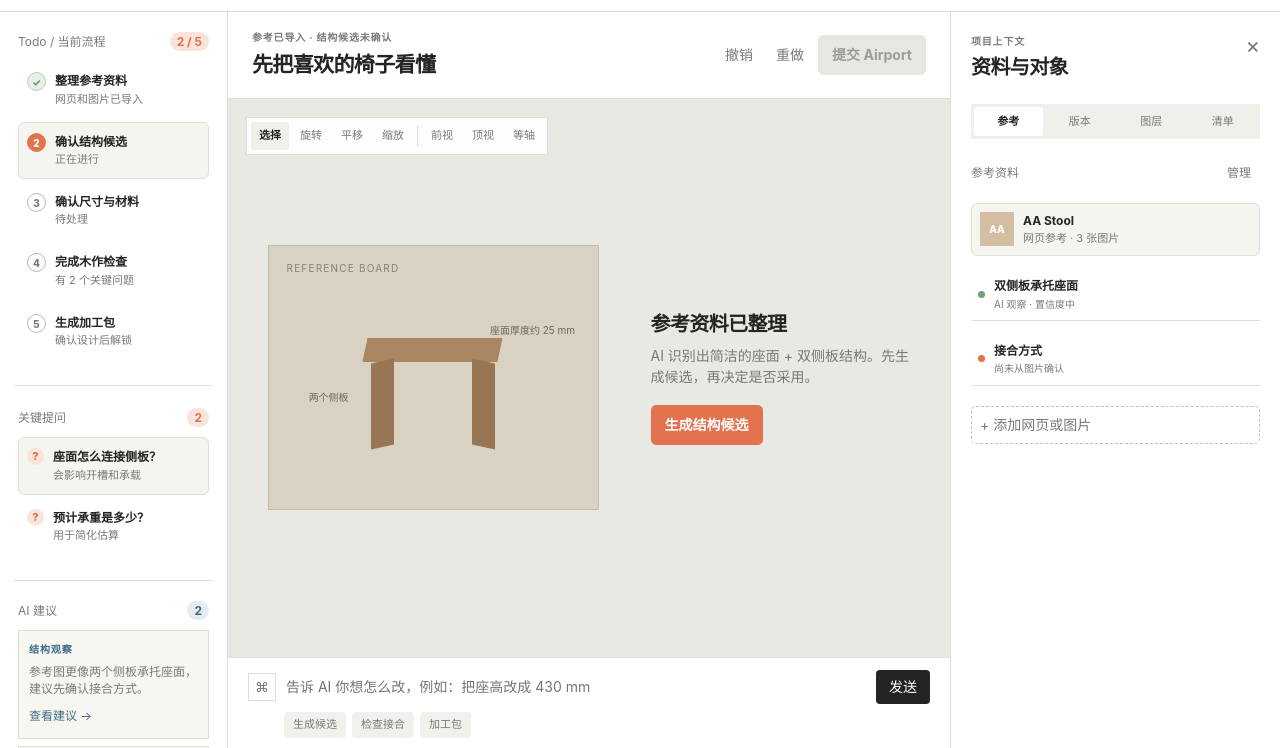
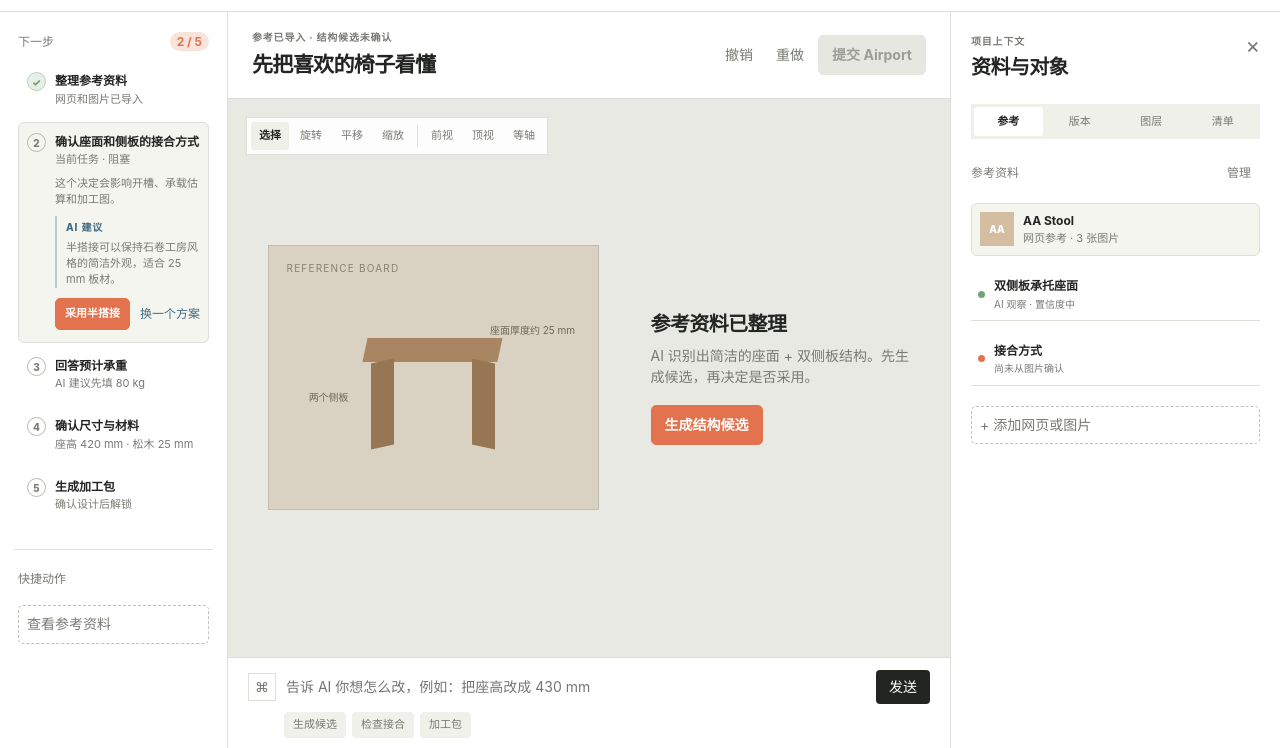
Before and after one commit to PseudoPau/create-junior, a plain HTML site: page prototype/index.html in a window 1280 px wide. Shown: the part 52-800 px from the top of the page. Drawn offline with Linux system fonts and the light colour scheme.

Commit message:
refactor: merge questions and ai into task queue

```diff
--- a/prototype/app.js
+++ b/prototype/app.js
@@ -4,26 +4,25 @@ const toast = (message) => { const el = $('toast'); el.textContent = message; el
 const renderRightTab = (tab) => { document.querySelectorAll('.right-tab').forEach((button) => button.classList.toggle('active', button.dataset.rightTab === tab)); document.querySelectorAll('.right-context').forEach((panel) => panel.classList.toggle('hidden', panel.dataset.rightContent !== tab)); };
 const setRightTab = (tab) => { state.rightTab = tab; history.pushState({ tab }, '', `#${tab}`); renderRightTab(tab); };
 const renderStage = () => { $('reference-state').classList.toggle('hidden', state.stage !== 'reference'); $('model-state').classList.toggle('hidden', state.stage !== 'model'); $('airport-state').classList.toggle('hidden', state.stage !== 'airport'); $('stage-eyebrow').textContent = state.stage === 'reference' ? '参考已导入 · 结构候选未确认' : state.stage === 'model' ? (state.confirmed ? '设计已确认 · 可生成加工包' : '结构候选 · v3 draft') : 'Airport 预览 · v3'; $('stage-title').textContent = state.stage === 'reference' ? '先把喜欢的椅子看懂' : state.stage === 'model' ? '围绕模型继续设计' : '模型已进入 Airport'; $('commit-button').classList.toggle('locked', !state.confirmed || state.stage === 'airport'); $('commit-button').textContent = state.stage === 'airport' ? '已提交' : '提交 Airport'; $('save-state').textContent = state.confirmed ? '已保存 · v4' : '已保存 · v3'; };
-const renderIssues = () => { document.querySelectorAll('.question').forEach((el) => el.classList.toggle('selected', el.dataset.issue === state.selectedIssue)); };
-const render = () => { renderStage(); renderIssues(); renderRightTab(state.rightTab); };
+const renderTasks = () => { document.querySelectorAll('.task-card').forEach((el) => el.classList.toggle('current', el.dataset.task === 'joint' && state.selectedIssue === 'joint')); };
+const render = () => { renderStage(); renderTasks(); renderRightTab(state.rightTab); };
 document.querySelectorAll('.right-tab').forEach((button) => button.addEventListener('click', () => setRightTab(button.dataset.rightTab)));
 document.querySelectorAll('[data-panel]').forEach((el) => el.addEventListener('click', () => setRightTab(el.dataset.panel === 'design' ? 'layers' : el.dataset.panel)));
-document.querySelectorAll('.question').forEach((el) => el.addEventListener('click', () => { state.selectedIssue = el.dataset.issue; renderIssues(); toast(el.querySelector('strong').textContent); }));
-document.querySelectorAll('.todo').forEach((el) => el.addEventListener('click', () => { toast(`当前步骤：${el.querySelector('strong').textContent}`); }));
+document.querySelectorAll('.task-card[data-task]').forEach((el) => el.addEventListener('click', (event) => { if (event.target.closest('button')) return; state.selectedIssue = el.dataset.task === 'joint' ? 'joint' : ''; document.querySelectorAll('.task-card').forEach((task) => task.classList.remove('expanded')); el.classList.add('expanded'); renderTasks(); toast(el.querySelector('strong').textContent); }));
 document.querySelectorAll('[data-action="generate"]').forEach((el) => el.addEventListener('click', () => { state.stage = 'model'; render(); toast('已生成结构候选，等待确认'); }));
 document.querySelectorAll('[data-action="confirm"]').forEach((el) => el.addEventListener('click', () => { state.confirmed = true; render(); toast('设计已确认，加工包已解锁'); }));
-document.querySelectorAll('[data-action="apply-joint"]').forEach((el) => el.addEventListener('click', () => { document.querySelector('[data-issue="joint"] strong').textContent = '接合方式已确认'; document.querySelector('[data-issue="joint"] small').textContent = '半搭接 · 已应用'; document.querySelector('[data-issue="joint"]').classList.remove('blocker'); document.querySelector('[data-issue="joint"]').classList.add('notice'); toast('已应用半搭接，承载估算仍待确认'); }));
+document.querySelectorAll('[data-action="apply-joint"]').forEach((el) => el.addEventListener('click', () => { const task = document.querySelector('[data-task="joint"]'); task.querySelector('.task-summary strong').textContent = '接合方式已确认'; task.querySelector('.task-summary small').textContent = '已完成 · 半搭接'; state.selectedIssue = ''; task.classList.remove('current'); task.classList.remove('expanded'); toast('已应用半搭接，下一项任务已准备好'); }));
 document.querySelectorAll('[data-action="select-joint"]').forEach((el) => el.addEventListener('click', () => toast('原型中保留接合候选选择位置')));
 document.querySelectorAll('[data-action="commit"]').forEach((el) => el.addEventListener('click', () => { if (!state.confirmed) { toast('请先确认设计'); return; } state.stage = 'airport'; render(); toast('已提交 Airport 预览'); }));
 document.querySelectorAll('[data-action="back-model"]').forEach((el) => el.addEventListener('click', () => { state.stage = 'model'; render(); }));
 document.querySelectorAll('[data-action="close-panel"]').forEach((el) => el.addEventListener('click', () => { document.querySelector('.right-panel').classList.toggle('closed'); }));
 document.querySelectorAll('[data-action="export"], [data-action="focus-package"]').forEach((el) => el.addEventListener('click', () => { setRightTab('lists'); toast(state.confirmed ? '加工包已准备好下载' : '确认设计后才能导出加工包'); }));
 document.querySelectorAll('[data-action="focus-reference"]').forEach((el) => el.addEventListener('click', () => setRightTab('reference')));
-document.querySelectorAll('[data-action="focus-joint"]').forEach((el) => el.addEventListener('click', () => { state.selectedIssue = 'joint'; renderIssues(); toast('已定位到关键提问：座面怎么连接侧板？'); }));
+document.querySelectorAll('[data-action="focus-joint"]').forEach((el) => el.addEventListener('click', () => { state.selectedIssue = 'joint'; renderTasks(); toast('已定位到当前任务'); }));
 document.querySelectorAll('.viewport-tool').forEach((el) => el.addEventListener('click', () => { document.querySelectorAll('.viewport-tool').forEach((tool) => tool.classList.remove('active')); el.classList.add('active'); toast(`视口工具：${el.textContent}`); }));
 document.querySelectorAll('[data-view]').forEach((el) => el.addEventListener('click', () => toast(`切换视图：${el.textContent}`)));
 document.querySelectorAll('[data-command]').forEach((el) => el.addEventListener('click', () => { $('command-input').value = el.dataset.command; $('command-input').focus(); }));
 $('command-input').addEventListener('keydown', (event) => { if (event.key === 'Enter') document.querySelector('[data-action="command"]').click(); });
-document.querySelector('[data-action="command"]').addEventListener('click', () => { const value = $('command-input').value.trim(); if (!value) return; state.history.push(value); $('command-input').value = ''; toast(`AI 已收到：“${value}”`); state.selectedIssue = 'joint'; renderIssues(); });
+document.querySelector('[data-action="command"]').addEventListener('click', () => { const value = $('command-input').value.trim(); if (!value) return; state.history.push(value); $('command-input').value = ''; toast(`AI 已收到：“${value}”`); state.selectedIssue = 'joint'; renderTasks(); });
 window.addEventListener('popstate', (event) => { state.rightTab = event.state?.tab || 'reference'; render(); });
 render();
--- a/prototype/index.html
+++ b/prototype/index.html
@@ -15,23 +15,16 @@
 
   <main class="workspace">
     <aside class="left-rail">
-      <section class="rail-section todo-section">
-        <div class="section-title"><span>Todo / 当前流程</span><span class="count">2 / 5</span></div>
-        <button class="todo done" data-step="reference"><span class="todo-mark">✓</span><span><strong>整理参考资料</strong><small>网页和图片已导入</small></span></button>
-        <button class="todo current selected" data-step="structure"><span class="todo-mark">2</span><span><strong>确认结构候选</strong><small>正在进行</small></span></button>
-        <button class="todo" data-step="dimensions"><span class="todo-mark">3</span><span><strong>确认尺寸与材料</strong><small>待处理</small></span></button>
-        <button class="todo" data-step="validation"><span class="todo-mark">4</span><span><strong>完成木作检查</strong><small>有 2 个关键问题</small></span></button>
-        <button class="todo" data-step="fabrication"><span class="todo-mark">5</span><span><strong>生成加工包</strong><small>确认设计后解锁</small></span></button>
-      </section>
-      <section class="rail-section question-section">
-        <div class="section-title"><span>关键提问</span><span class="count">2</span></div>
-        <button class="question blocker selected" data-issue="joint"><span class="issue-mark">?</span><span><strong>座面怎么连接侧板？</strong><small>会影响开槽和承载</small></span></button>
-        <button class="question blocker" data-issue="load"><span class="issue-mark">?</span><span><strong>预计承重是多少？</strong><small>用于简化估算</small></span></button>
-      </section>
-      <section class="rail-section ai-section">
-        <div class="section-title"><span>AI 建议</span><span class="count ai-count">2</span></div>
-        <div class="left-ai-card"><div class="card-type ai-type">结构观察</div><p>参考图更像两个侧板承托座面，建议先确认接合方式。</p><button class="text-button" data-action="focus-joint">查看建议 →</button></div>
-        <div class="left-ai-card"><div class="card-type ai-type">下一步</div><p>确认设计后可以生成加工包。</p><button class="text-button" data-action="focus-package">查看加工包 →</button></div>
+      <section class="rail-section task-section">
+        <div class="section-title"><span>下一步</span><span class="count">2 / 5</span></div>
+        <button class="task-card done" data-task="reference"><span class="todo-mark">✓</span><span><strong>整理参考资料</strong><small>网页和图片已导入</small></span></button>
+        <div class="task-card current expanded" data-task="joint">
+          <div class="task-summary"><span class="todo-mark">2</span><span><strong>确认座面和侧板的接合方式</strong><small>当前任务 · 阻塞</small></span></div>
+          <div class="task-detail"><p>这个决定会影响开槽、承载估算和加工图。</p><div class="task-ai"><span class="card-type ai-type">AI 建议</span><p>半搭接可以保持石卷工房风格的简洁外观，适合 25 mm 板材。</p></div><div class="task-actions"><button class="primary-button" data-action="apply-joint">采用半搭接</button><button class="text-button" data-action="ask-joint">换一个方案</button></div></div>
+        </div>
+        <button class="task-card" data-task="load"><span class="todo-mark">3</span><span><strong>回答预计承重</strong><small>AI 建议先填 80 kg</small></span></button>
+        <button class="task-card" data-task="dimensions"><span class="todo-mark">4</span><span><strong>确认尺寸与材料</strong><small>座高 420 mm · 松木 25 mm</small></span></button>
+        <button class="task-card" data-task="fabrication"><span class="todo-mark">5</span><span><strong>生成加工包</strong><small>确认设计后解锁</small></span></button>
       </section>
       <section class="rail-section">
         <div class="section-title"><span>快捷动作</span></div>
--- a/prototype/style.css
+++ b/prototype/style.css
@@ -42,5 +42,11 @@ button, input { font:inherit; } button { cursor:pointer; }
 .todo-mark { width:19px; height:19px; border:1px solid #b6bab0; color:var(--muted); border-radius:50%; text-align:center; line-height:18px; font-size:10px; font-weight:800; flex:0 0 auto; }
 .todo.done .todo-mark { background:#e7f0e7; color:#6e9874; border-color:#b7d0ba; } .todo.current .todo-mark { background:var(--accent); color:white; border-color:var(--accent); }
 .question-section { padding-top:2px; } .question .issue-mark { background:var(--accent-soft); color:var(--accent); }
+.task-card { width:100%; display:flex; gap:9px; align-items:flex-start; text-align:left; padding:10px 8px; margin:3px 0; border:1px solid transparent; background:transparent; color:var(--ink); border-radius:6px; }
+.task-card:hover,.task-card.current { background:#f5f5ef; border-color:var(--line); }
+.task-card strong { display:block; font-size:12px; font-weight:650; } .task-card small { display:block; color:var(--muted); font-size:11px; margin-top:2px; }
+.task-card.done .todo-mark { background:#e7f0e7; color:#6e9874; border-color:#b7d0ba; } .task-card.current > .todo-mark { background:var(--accent); color:white; border-color:var(--accent); }
+.task-card.expanded { display:block; padding:10px 8px 12px; } .task-summary { display:flex; gap:9px; align-items:flex-start; }
+.task-detail { padding-left:28px; } .task-detail > p { color:var(--muted); font-size:11px; margin:8px 0; } .task-ai { border-left:2px solid #b7cbd3; padding-left:9px; margin:8px 0 10px; } .task-ai p { color:var(--muted); font-size:11px; margin:4px 0; } .task-actions { display:flex; align-items:center; gap:10px; } .task-actions .primary-button { padding:7px 9px; font-size:11px; }
 .viewport-tools { position:absolute; left:18px; top:18px; display:flex; gap:3px; padding:4px; background:rgba(255,255,255,.92); border:1px solid var(--line); z-index:2; }
 .viewport-tool { border:0; background:transparent; color:var(--muted); padding:6px 8px; font-size:11px; border-radius:3px; } .viewport-tool:hover,.viewport-tool.active { background:#f0f0ea; color:var(--ink); font-weight:700; } .tool-divider { width:1px; background:var(--line); margin:3px 2px; }
```
